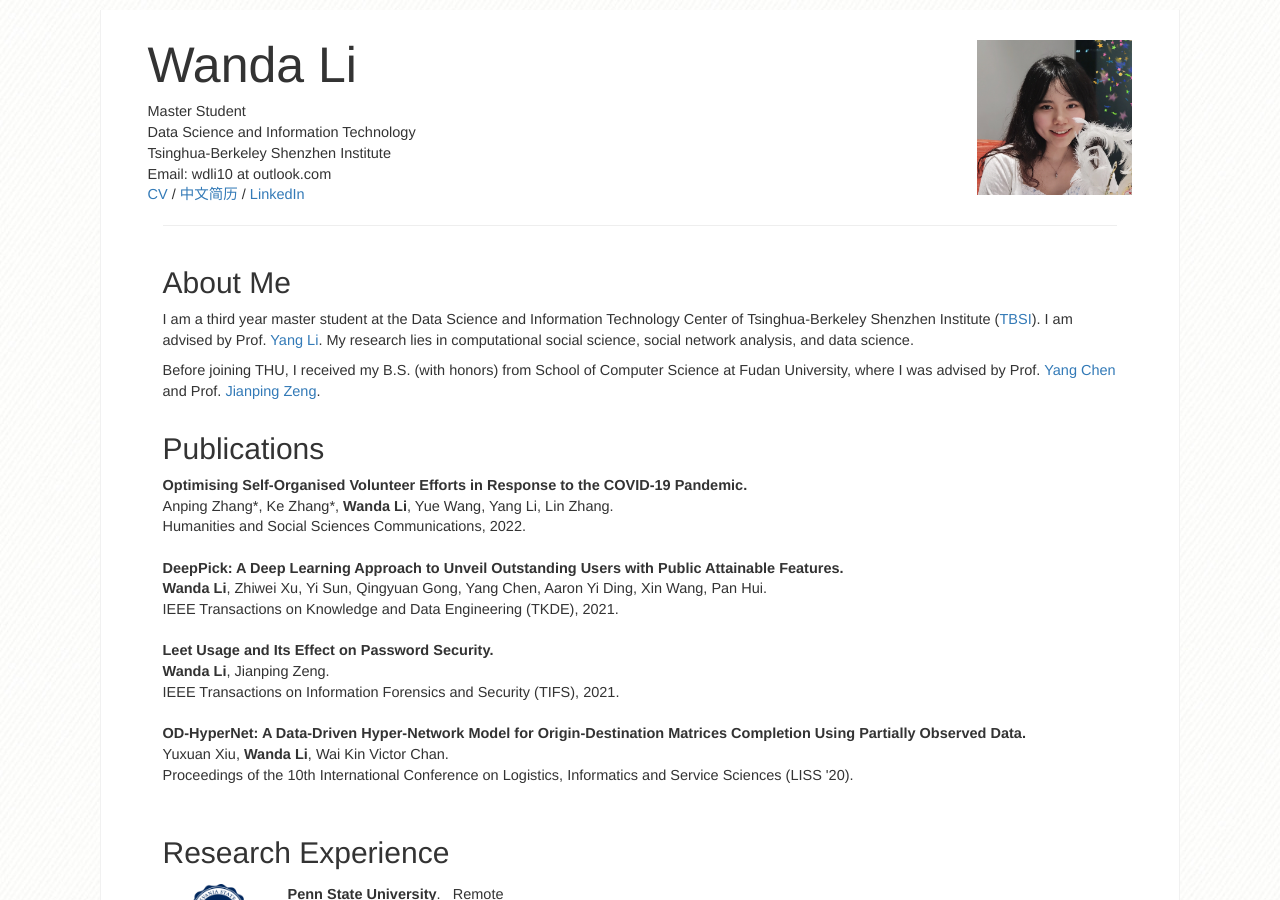
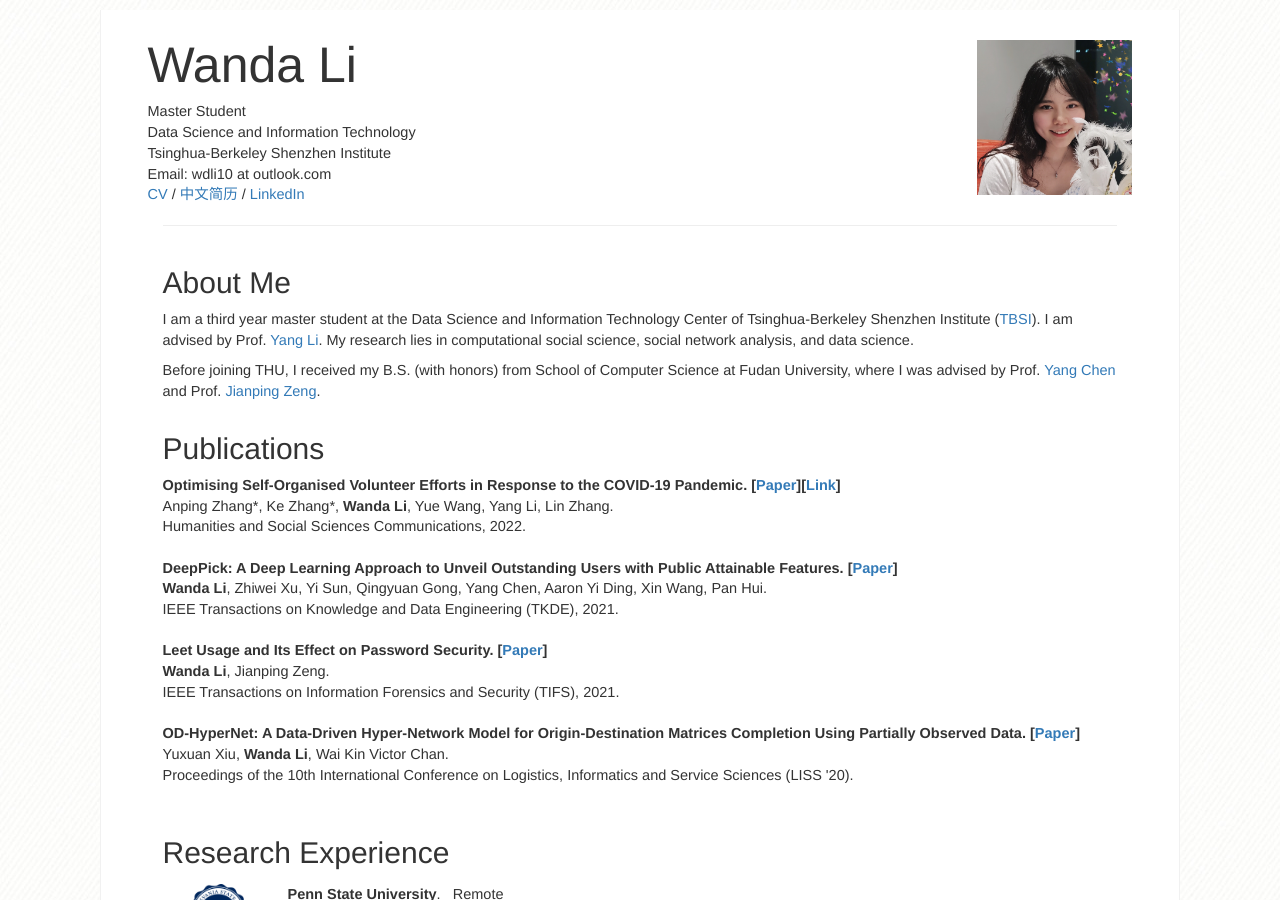
Before and after one commit to wandli/wandli.github.io, a Jekyll site: the page index.html, which Jekyll copies as it is, in a window 1280 px wide and 900 px high. Built offline with Jekyll 4.4.1, drawn with Linux system fonts in a browser that asks for light colours; nearby versions of some CDN libraries; library files that are not in the unit come from our copies.

Commit message:
added paper files

```diff
--- a/index.html
+++ b/index.html
@@ -56,23 +56,23 @@
 				</div>
 				<ul class="my_table">
 					<li>
-						<strong>Optimising Self-Organised Volunteer Efforts in Response to the COVID-19 Pandemic.</strong><br/>
+						<strong>Optimising Self-Organised Volunteer Efforts in Response to the COVID-19 Pandemic. [<a href="docs/Nature Human Behavior.pdf">Paper</a>][<a href="https://www.nature.com/articles/s41599-022-01127-2">Link</a>]</strong><br/>
 						<span>Anping Zhang*, Ke Zhang*, <strong>Wanda Li</strong>, Yue Wang, Yang Li, Lin Zhang. </span><br/>
 						<span>Humanities and Social Sciences Communications, 2022.</span><br/>
 					</li><br/>
 
 					<li>
-						<strong> DeepPick: A Deep Learning Approach to Unveil Outstanding Users with Public Attainable Features. </strong><br/>
+						<strong> DeepPick: A Deep Learning Approach to Unveil Outstanding Users with Public Attainable Features. [<a href="docs/DeepPick_A_Deep_Learning_Approach_to_Unveil_Outstanding_Users_Ranking_with_Public_Attainable_Features.pdf">Paper</a>]</strong><br/>
 						<span><strong>Wanda Li</strong>, Zhiwei Xu, Yi Sun, Qingyuan Gong, Yang Chen, Aaron Yi Ding, Xin Wang, Pan Hui.</span><br/>
 						<span>IEEE Transactions on Knowledge and Data Engineering (TKDE), 2021.</span><br/>
 					</li><br/>
 					<li>
-						<strong>Leet Usage and Its Effect on Password Security.</strong><br/>
+						<strong>Leet Usage and Its Effect on Password Security. [<a href="docs/Leet_Usage_and_Its_Effect_on_Password_Security.pdf">Paper</a>]</strong><br/>
 						<span> <strong>Wanda Li</strong>, Jianping Zeng.</span><br/>
 						<span>IEEE Transactions on Information Forensics and Security (TIFS), 2021.</span><br/>
 					</li><br/>
 					<li>
-						<strong>OD-HyperNet: A Data-Driven Hyper-Network Model for Origin-Destination Matrices Completion Using Partially Observed Data.</strong><br/>
+						<strong>OD-HyperNet: A Data-Driven Hyper-Network Model for Origin-Destination Matrices Completion Using Partially Observed Data. [<a href="docs/OD HyperNet-camera-ready.pdf">Paper</a>]</strong><br/>
 						<span>Yuxuan Xiu, <strong>Wanda Li</strong>, Wai Kin Victor Chan. </span><br/>
 						<span>Proceedings of the 10th International Conference on Logistics, Informatics and Service Sciences (LISS '20).</span><br/>
 					</li><br/>
```
Also changed, not shown: 4 other files.
